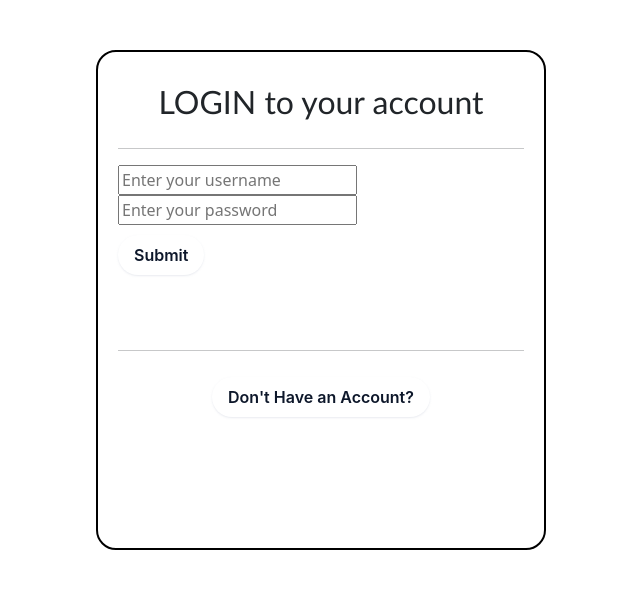
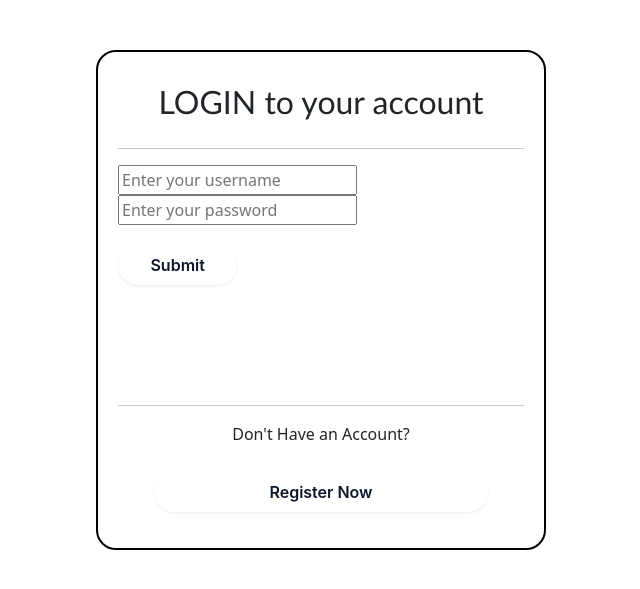
Before and after one commit to Amit-adh/TODO-list, a Flask app: page /auth/login in a window 1280 px wide. Shown: the top 589 px of the page, without its empty margins (319-959 px from the left). Run offline with Flask 3, Linux system fonts and the light colour scheme.

Commit message:
css changes

```diff
--- a/templates/login.html
+++ b/templates/login.html
@@ -21,15 +21,26 @@
         <div class="form-fields">
             <input type="text" name="username" placeholder="Enter your username"><br>
             <input type="password" name="password" placeholder="Enter your password"><br>
-            <button class="button-81" type="submit" style="margin-top:10px">Submit</button>
+        </div>
+        <div class="row">
+            <div class="col-4">
+                <button class="button-81" style="width: 100%; margin-top: 20px;">Submit</button>
+            </div>
         </div>
     </form>
 
-    <hr style="margin-top:75px">
+    <hr style="margin-top:120px">
 
+    <p style="text-align: center;">
+        Don't Have an Account?
+    </p>
     <div class="text-center">
         <form action="{{url_for('register')}}">
-            <button class="button-81 login-buttons"> Don't Have an Account?</button>
+            <div class="row">
+                <div class="col-10 offset-1">
+                    <button class="button-81 login-buttons" style="width: 100%;">Register Now</button>
+                </div>
+            </div>
         </form>
     </div>
 
--- a/templates/register.html
+++ b/templates/register.html
@@ -25,10 +25,10 @@
             <input type="password" name="re-pass" placeholder="Reenter your password"><br>
         </div>
         <div class="row">
-                <div class="col-4">
-                    <button class="button-81" style="width: 100%; margin-top: 20px;">Register</button>
-                </div>
+            <div class="col-4">
+                <button class="button-81" style="width: 100%; margin-top: 20px;">Register</button>
             </div>
+        </div>
     </form>
     <hr style="margin-top: 50px;">
     <p style="text-align: center;">
```
